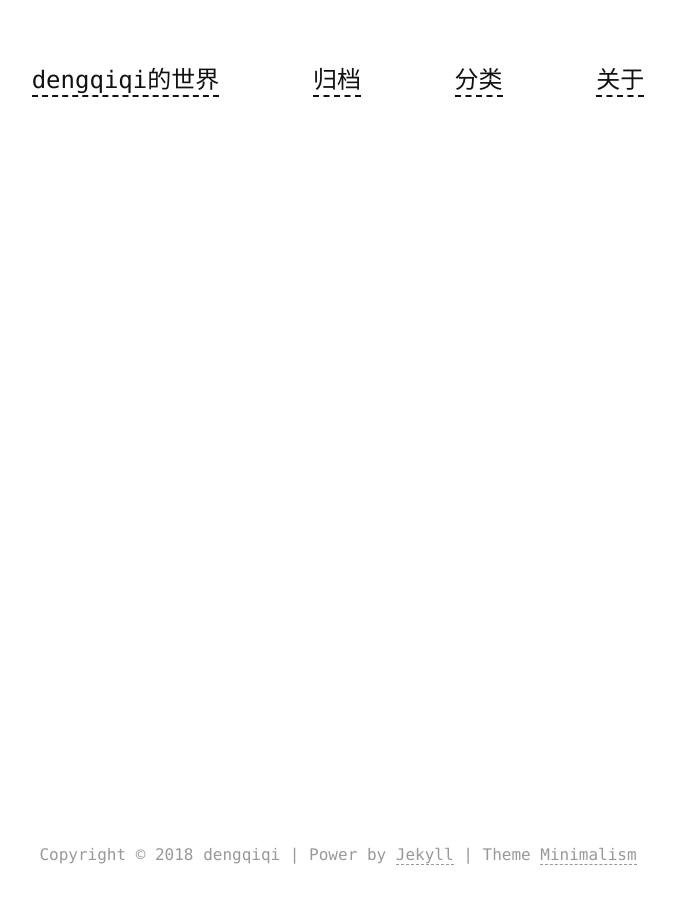
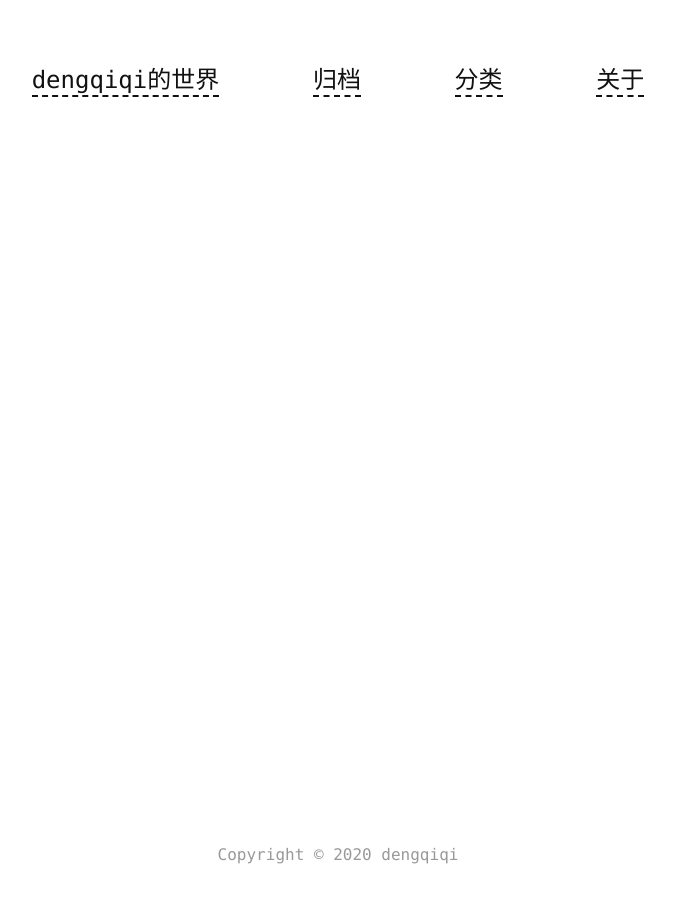
Before and after one commit to dengqiqi/dengqiqi.github.io, a Jekyll site: the page built from articles.md, in a window 1280 px wide. Shown: the whole page, without its empty margins (302-977 px from the left). Built offline with Jekyll 4.4.1, drawn with Linux system fonts in a browser that asks for light colours.

Commit message:
Update config

```diff
--- a/_config.yml
+++ b/_config.yml
@@ -16,7 +16,7 @@ defaults:
 
 title: dengqiqi的世界
 name: dengqiqi
-description: 2020/06/12-2030/06/12 十年之后，见证成长
+description: 每一天的努力，是为了看见明天更好的自己。
 
 github: https://github.com/dengqiqi
 rss: true
@@ -36,3 +36,5 @@ exclude:
   - Gemfile.lock
 
 root: /dengqiqi.github.io
+
+copyright_time: "2020"
--- a/_includes/copyright.html
+++ b/_includes/copyright.html
@@ -1,7 +1,3 @@
 <section class="copyright">
-  <p>Copyright &copy; {{ site.copyright_time | default: "2018" }} {{ site.name | default: "minimalism" }} | Power by
-    <a href="https://jekyllrb.com/" target="_blank">Jekyll</a>
-     | Theme
-     <a href="https://github.com/showzeng/minimalism" target="_blank">Minimalism</a>
-  </p>
+  <p>Copyright &copy; {{ site.copyright_time | default: "2020" }} {{ site.name | default: "minimalism" }}</p>
 </section>
```
Also changed, not shown: assets/img/avatar.webp, assets/img/favicon.ico, docs/reward.webp (deleted), docs/screenshot.png (deleted).
